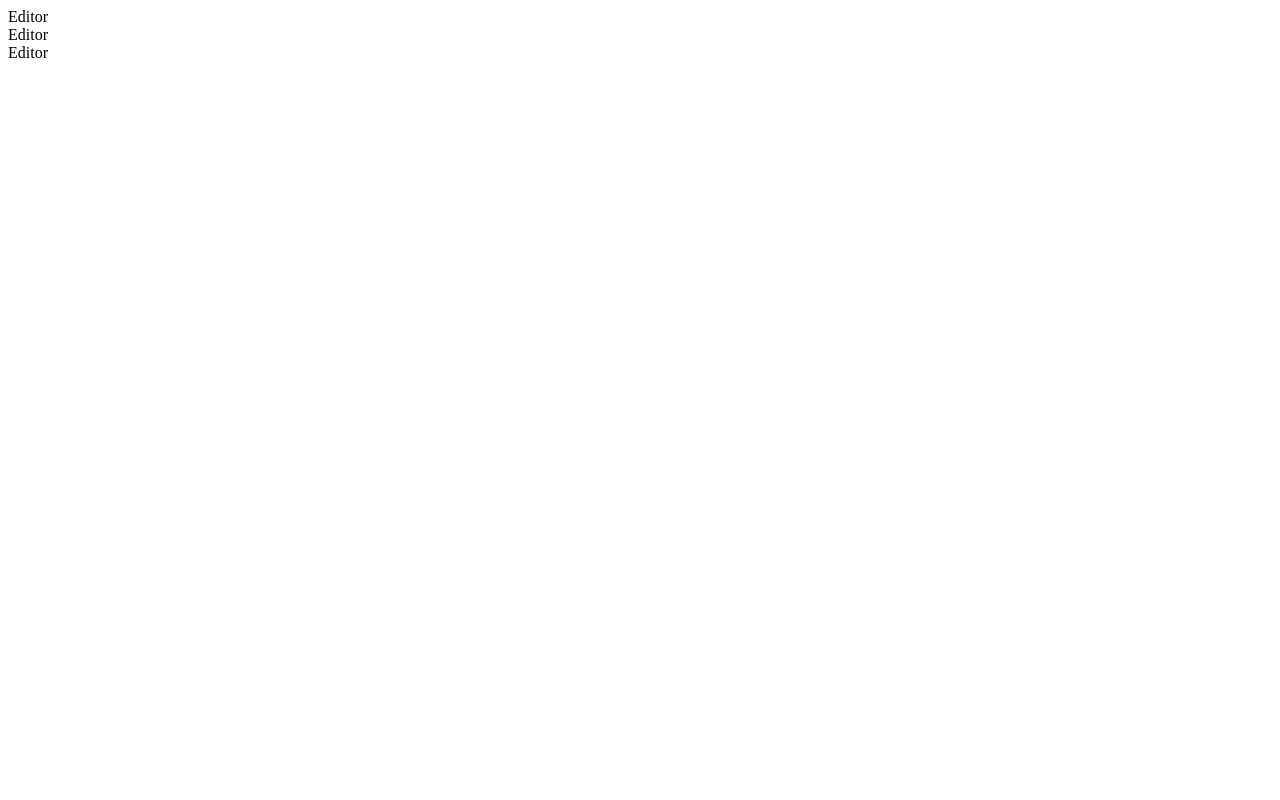
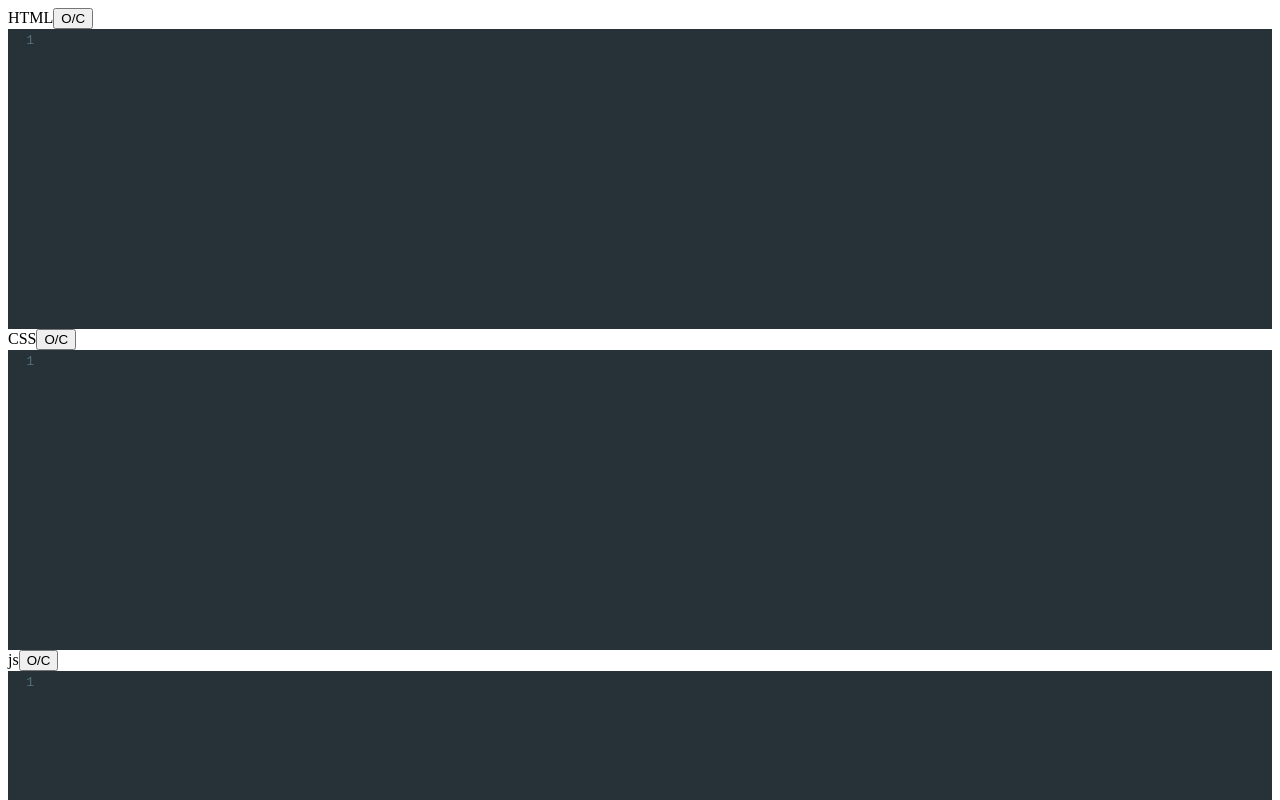
Before and after one commit to ojuniorbezerra/codepen, a React (Create React App) app: page / in a window 1280 px wide. Shown: the top 800 px of the page. Built offline with nearby package versions, Linux system fonts and the light colour scheme.

Commit message:
set editor for html, js and css

```diff
--- a/src/components/App.js
+++ b/src/components/App.js
@@ -1,16 +1,17 @@
-import React from 'react';
+import React, { useState } from 'react';
 import Editor from  './Editor'
 
 function App() {
+const [html, setHtml, css, setCss, js, setJs] = useState('')
+
   return (
     <>
       <div className="pane top-pane">
-      <Editor/>
-      <Editor/>
-      <Editor/>
-
+        <Editor language="xml" displayName="HTML" value={html} onChange={setHtml}/>
+        <Editor language="css" displayName="CSS" value={css} onChange={setCss}/>
+        <Editor language="javascript" displayName="js" value={js} onChange={setJs}/>
       </div>
-    <div className="pane"></div>
+      <div className="pane"/>
       <iframe
         title="output"
         sandbox="allow-scripts"
--- a/src/components/Editor.js
+++ b/src/components/Editor.js
@@ -1,10 +1,40 @@
 import React from 'react'
+import 'codemirror/lib/codemirror.css'
+import 'codemirror/theme/material.css'
+import 'codemirror/mode/xml/xml'
+import 'codemirror/mode/javascript/javascript'
+import 'codemirror/mode/css/css'
+
+import {Controlled as ControlledEditor } from 'react-codemirror2'
 
 
-export default function Editor() {
+
+export default function Editor(props) {
+
+    const { language, displayName, value, onChange } = props
+
+    function handleChange(editor, data, value){
+        onChange(value)
+    }
+
     return (
-        <div>
-            Editor
+        <div className= "editor-container">
+            <div className="editor-title">
+                {displayName}
+                <button>O/C</button>
+            </div>
+            <ControlledEditor
+                onBeforeChange={handleChange}
+                value={value}
+                className="code-mirror-wrapper"
+                options={{
+                    lineWrapping: true,
+                    lint: true,
+                    model: language,
+                    theme: 'material',
+                    lineNumbers: true
+                }}
+            />
         </div>
     )
 }
```
Lines whose indentation alone changed are shown as unchanged.
